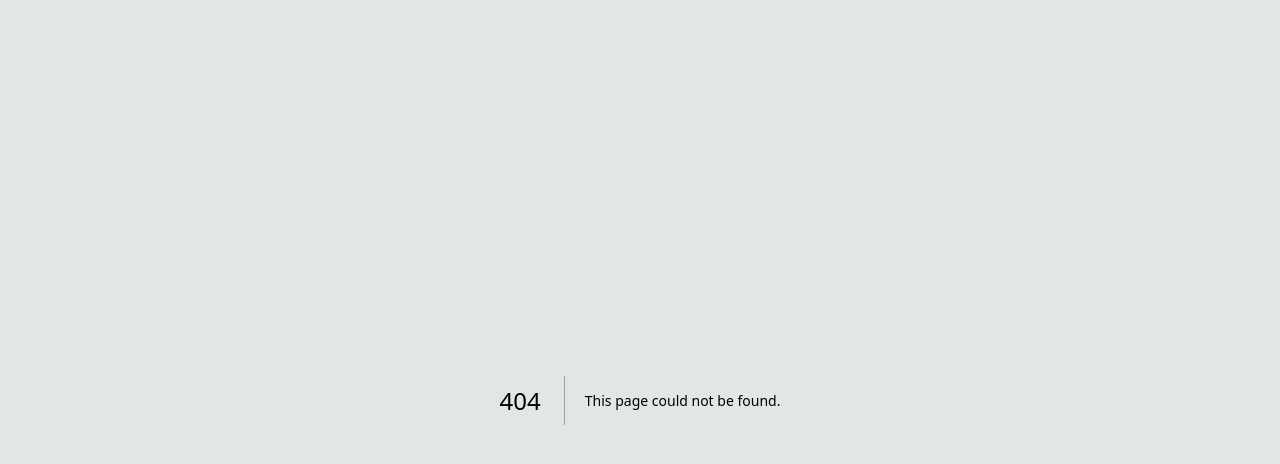
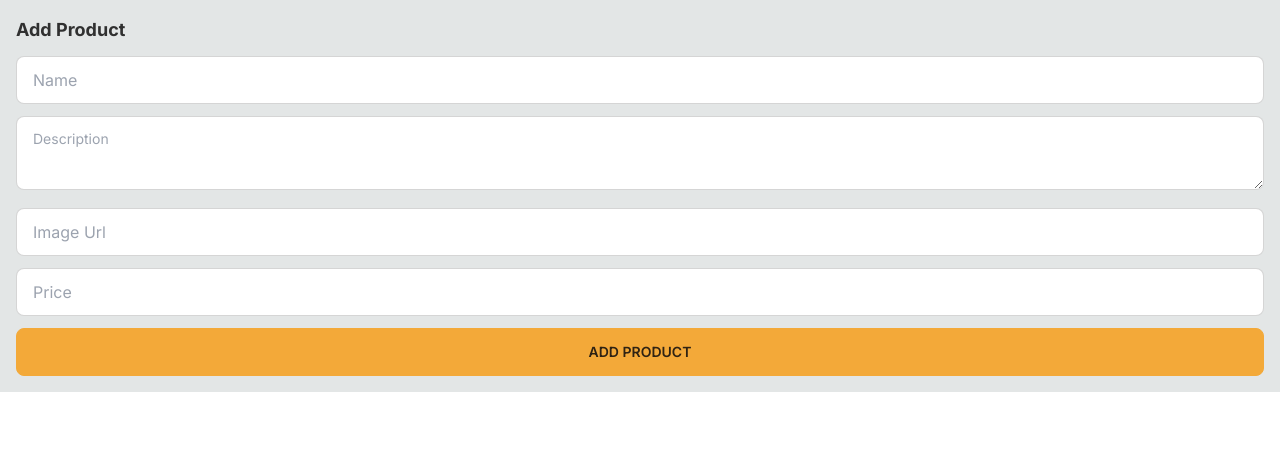
Before and after one commit to jigneshgit935/Shopazon-NextJs, a Next.js app: page /add-product in a window 1280 px wide. Before the commit this address had no page. Shown: the top 464 px of the page. Built offline with nearby package versions, Linux system fonts and the light colour scheme.

Commit message:
add product ui design

```diff
--- /dev/null
+++ b/src/app/add-product/page.tsx
@@ -0,0 +1,42 @@
+
+export const metadata = {
+    title:"Add Products - Shopazon"
+}
+
+export default function AddProductPage() {
+    return (
+        <div>
+            <h1 className="text-lg mb-3 font-bold">Add Product</h1>
+            <form>
+                <input
+                    className="input input-bordered w-full  mb-3"
+                    required
+                    name="name"
+                    placeholder="Name"
+                />
+                <textarea
+                    required
+                    name="desription"
+                    placeholder="Description"
+                    className="textarea textarea-bordered mb-3 w-full"
+
+                />
+                <input
+                    className="input input-bordered w-full  mb-3"
+                    required
+                    name="imageUrl"
+                    placeholder="Image Url"
+                    type="url"
+                />
+                <input
+                    className="input input-bordered w-full  mb-3"
+                    required
+                    name="price"
+                    placeholder="Price"
+                    type="number"
+                />
+                <button type="submit" className="btn btn-primary btn-block ">Add Product</button>
+            </form>
+        </div>
+    )
+}
--- a/src/app/layout.tsx
+++ b/src/app/layout.tsx
@@ -5,8 +5,8 @@ import { Inter } from 'next/font/google'
 const inter = Inter({ subsets: ['latin'] })
 
 export const metadata: Metadata = {
-  title: 'Create Next App',
-  description: 'Generated by create next app',
+  title: 'Shopazon',
+  description: 'We sell products all over world',
 }
 
 export default function RootLayout({
@@ -16,7 +16,11 @@ export default function RootLayout({
 }) {
   return (
     <html lang="en">
-      <body className={inter.className}>{children}</body>
+      <body className={inter.className}>
+        <main className='p-4 max-w-7xl m-auto min-w-[300px]'>
+        {children}
+        </main>
+      </body>
     </html>
   )
 }
```
